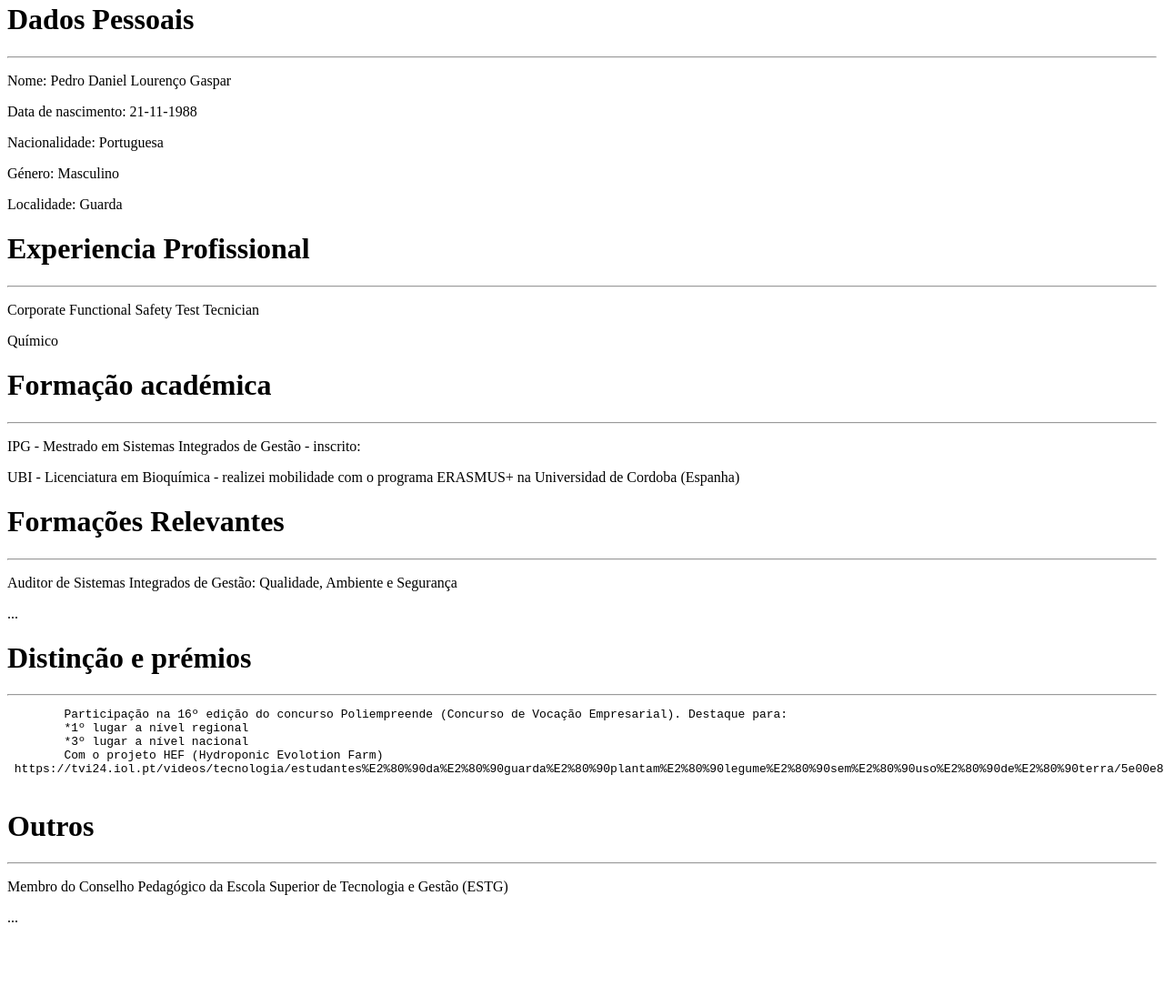
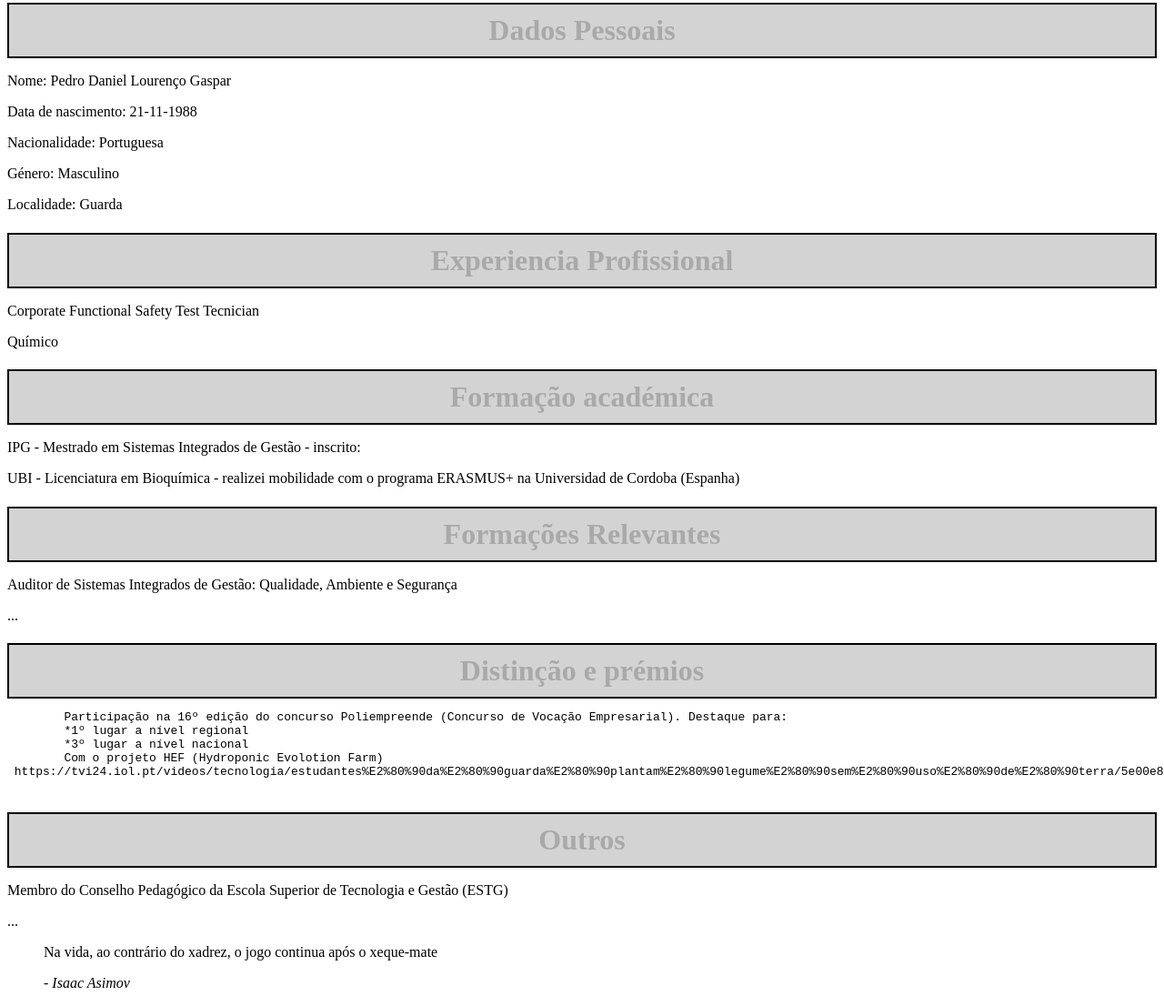
Before and after one commit to pedrogaspar88/site-pessoal, a plain HTML site: page index.html in a window 1280 px wide. Shown: the part 18-1124 px from the top of the page at 91% size. Before the commit the page ends 1052 px from the top, so only its background shows below. Drawn offline with Linux system fonts and the light colour scheme.

Commit message:
criação do css e formatação de h1

```diff
--- /dev/null
+++ b/css/site.css
@@ -0,0 +1,8 @@
+h1 {
+    text-align: center;
+    color: darkgray;
+    background-color: lightgray;
+    padding: 10px;
+    border: 2px solid black;
+    margin-bottom: 10px;
+}
--- a/index.html
+++ b/index.html
@@ -3,12 +3,13 @@
 <html lang="pt" xmlns="http://www.w3.org/1999/xhtml">
 <head>
     <meta charset="utf-8" />
-    <title></title>
+    <title>Site Pessoal</title>
+    <link rel="stylesheet" href="css/site.css" />
 </head>
 <body>
     <!--dados pessoais atenção não colocar morada e nº tel-->
     <h1>Dados Pessoais</h1>
-    <hr />
+
 
     <p> Nome: Pedro Daniel Lourenço Gaspar</p>
     <p> Data de nascimento: 21-11-1988</p>
@@ -19,25 +20,25 @@
 
     <!--exp-->
     <h1>Experiencia Profissional</h1>
-    <hr />
+
     <p> Corporate Functional Safety Test Tecnician </p>
     <p> Químico </p>
 
     <!--IPG cordoba UBI-->
     <h1>Formação académica</h1>
-    <hr />
+
     <p> IPG - Mestrado em Sistemas Integrados de Gestão - inscrito: </p>
     <p> UBI - Licenciatura em Bioquímica - realizei mobilidade com o programa ERASMUS+ na Universidad de Cordoba (Espanha) </p>
 
     <!--formações-->
     <h1>Formações Relevantes</h1>
-    <hr />
+
     <p> Auditor de Sistemas Integrados de Gestão: Qualidade, Ambiente e Segurança  </p>
     <p> ... </p>
 
     <!---->
     <h1>Distinção e prémios</h1>
-    <hr />
+
     <pre>
         Participação na 16º edição do concurso Poliempreende (Concurso de Vocação Empresarial). Destaque para:
         *1º lugar a nível regional
@@ -48,9 +49,14 @@
 
     <!--Hobbies-->
     <h1>Outros</h1>
-    <hr />
+
     <p> Membro do Conselho Pedagógico da Escola Superior de Tecnologia e Gestão (ESTG) </p>
     <p> ... </p>
 
+    <blockquote>
+        <p>Na vida, ao contrário do xadrez, o jogo continua após o xeque-mate</p>
+        <cite>- Isaac Asimov</cite>
+    </blockquote>
+
 </body>
 </html>
```
